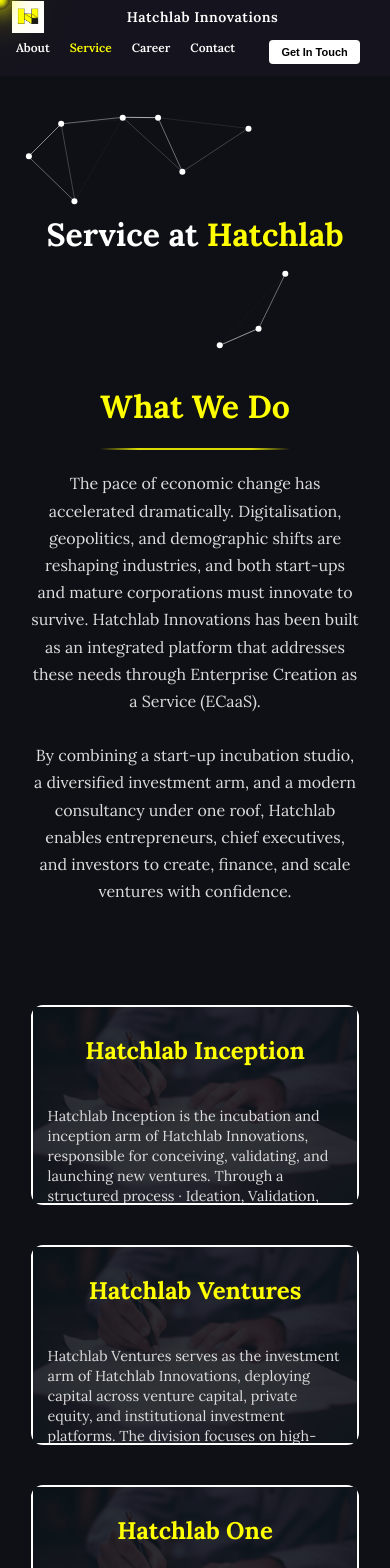
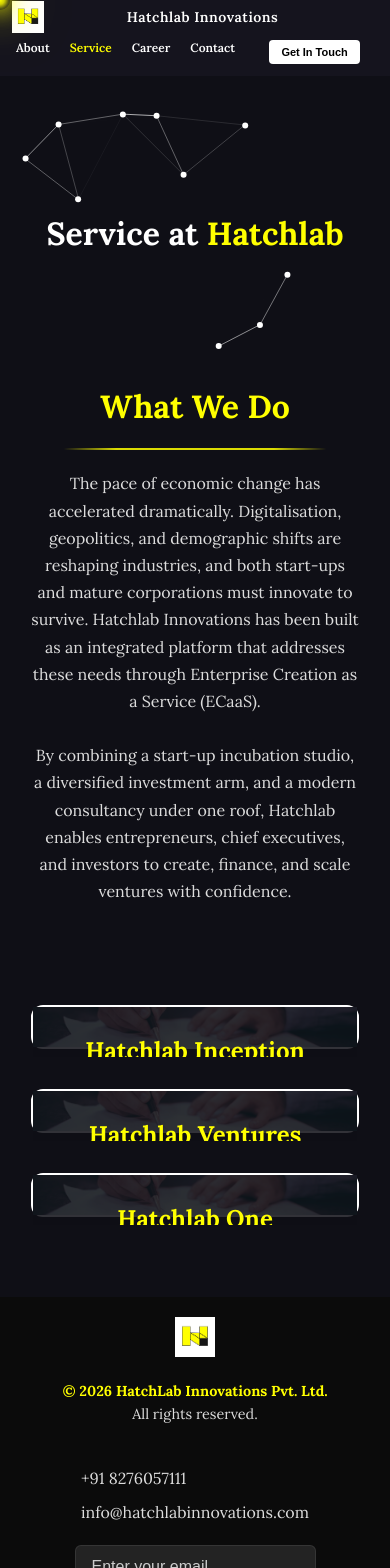
Before and after one commit to Sudharmabg/hatchlab-react, a React (Create React App) app: page /services in a window 390 px wide. Shown: the top 1568 px of the page. Built offline with nearby package versions, Linux system fonts and the light colour scheme.

Commit message:
Hatchlab inception mobile view fixes

```diff
--- a/src/pages/Inception/Inception.css
+++ b/src/pages/Inception/Inception.css
@@ -689,6 +689,15 @@
 
   .section-title {
     font-size: 2rem;
+    text-align: center !important;
+    width: 100% !important;
+    display: block !important;
+  }
+
+  .section-title::after {
+    left: 50% !important;
+    transform: translateX(-50%) !important;
+    width: 80% !important;
   }
 
   .process-timeline {
@@ -719,4 +728,44 @@
   .container {
     padding: 0 15px;
   }
+
+  .services-header {
+    flex-direction: column;
+    align-items: center;
+    gap: 20px;
+    padding: 0;
+  }
+
+  .services-nav {
+    justify-content: center;
+  }
+
+  .services-nav button {
+    width: 50px;
+    height: 50px;
+  }
+
+  .services-nav button i {
+    font-size: 20px;
+  }
+
+  .services-carousel {
+    flex-direction: column;
+    gap: 20px;
+  }
+
+  .service-card {
+    min-height: auto;
+    padding: 20px;
+  }
+
+  .deliverables-grid {
+    grid-template-columns: repeat(2, 1fr);
+    gap: 15px;
+  }
+
+  .benefits-grid {
+    grid-template-columns: 1fr;
+    gap: 20px;
+  }
 }
```
